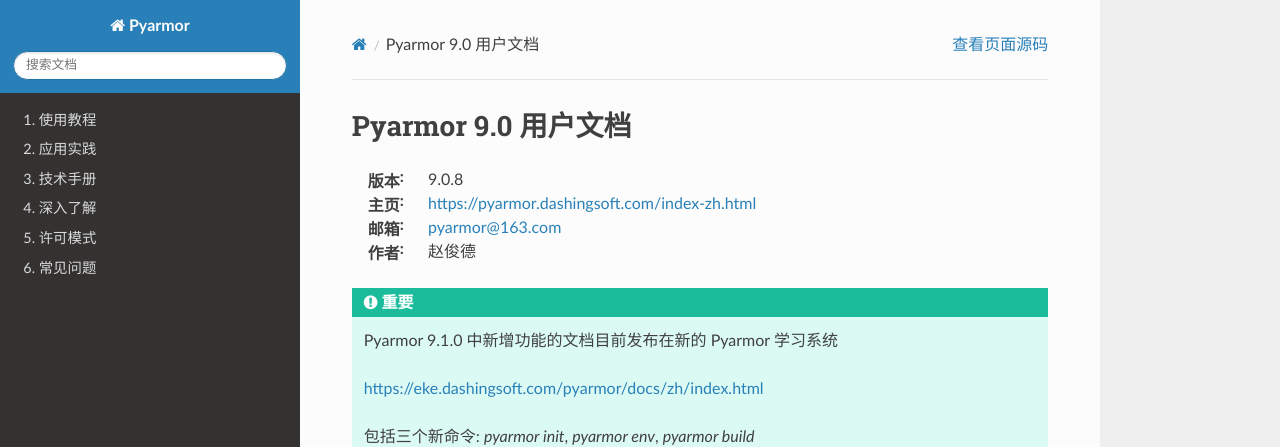
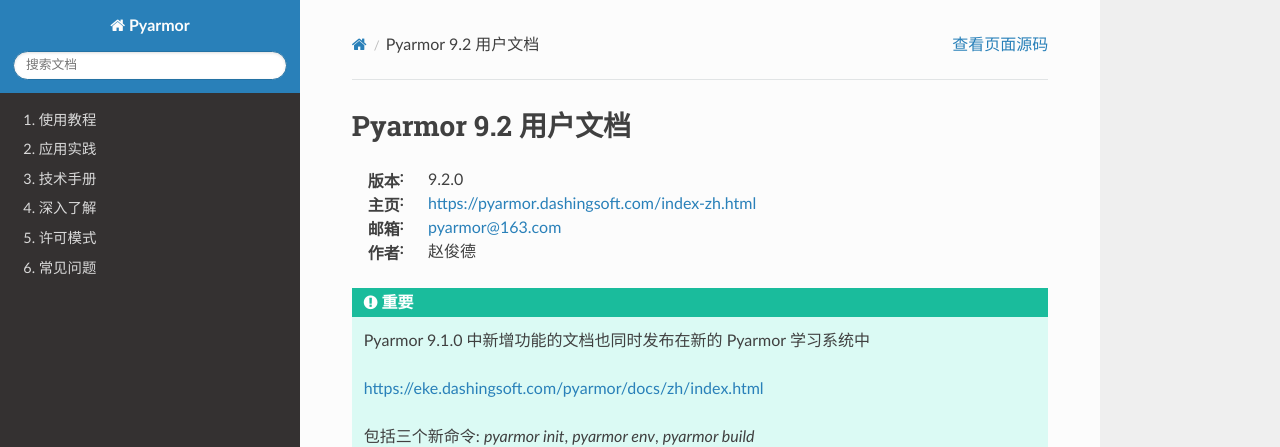
Before and after one commit to dashingsoft/pyarmor-docs-zh, a Sphinx documentation site: the page built from docs/index.rst, in a window 1280 px wide and 900 px high. Shown: the top 447 px of the window. Built offline with Sphinx 7.4.7 and the Read the Docs theme 3.1.0, drawn with Linux system fonts in a browser that asks for light colours; some of the changed text lies outside the part shown.

Commit message:
Update version to 9.2.0

```diff
--- a/docs/conf.py
+++ b/docs/conf.py
@@ -49,7 +49,7 @@
 
 # General information about the project.
 project = 'Pyarmor'
-copyright = '2018 - 2024 德新科技.'
+copyright = '2018 - 2025 德新科技.'
 author = '赵俊德'
 
 # The version info for the project you're documenting, acts as replacement for
@@ -57,9 +57,9 @@
 # built documents.
 #
 # The short X.Y version.
-version = '9.0'
+version = '9.2'
 # The full version, including alpha/beta/rc tags.
-release = '9.0.8'
+release = '9.2.0'
 
 # The language for content autogenerated by Sphinx. Refer to documentation
 # for a list of supported languages.
--- a/docs/index.rst
+++ b/docs/index.rst
@@ -9,7 +9,7 @@
 
 .. important::
 
-   Pyarmor 9.1.0 中新增功能的文档目前发布在新的 Pyarmor 学习系统
+   Pyarmor 9.1.0 中新增功能的文档也同时发布在新的 Pyarmor 学习系统中
 
    https://eke.dashingsoft.com/pyarmor/docs/zh/index.html
 
```
